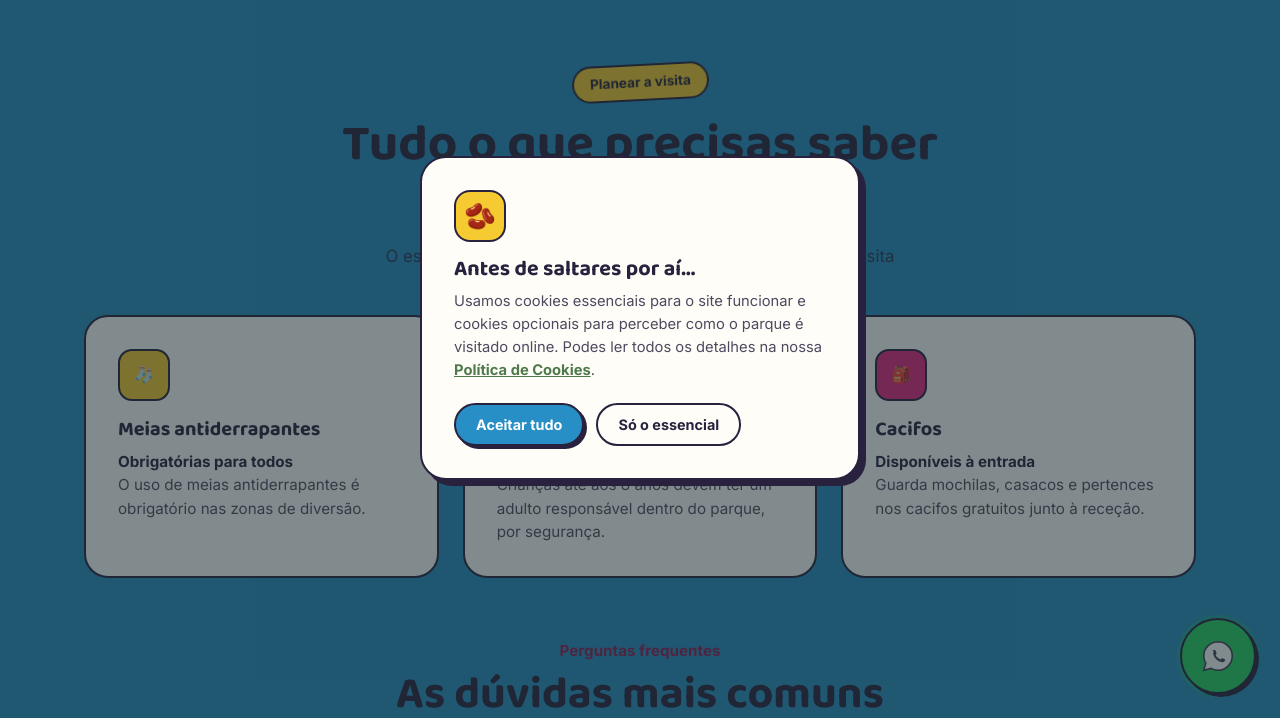
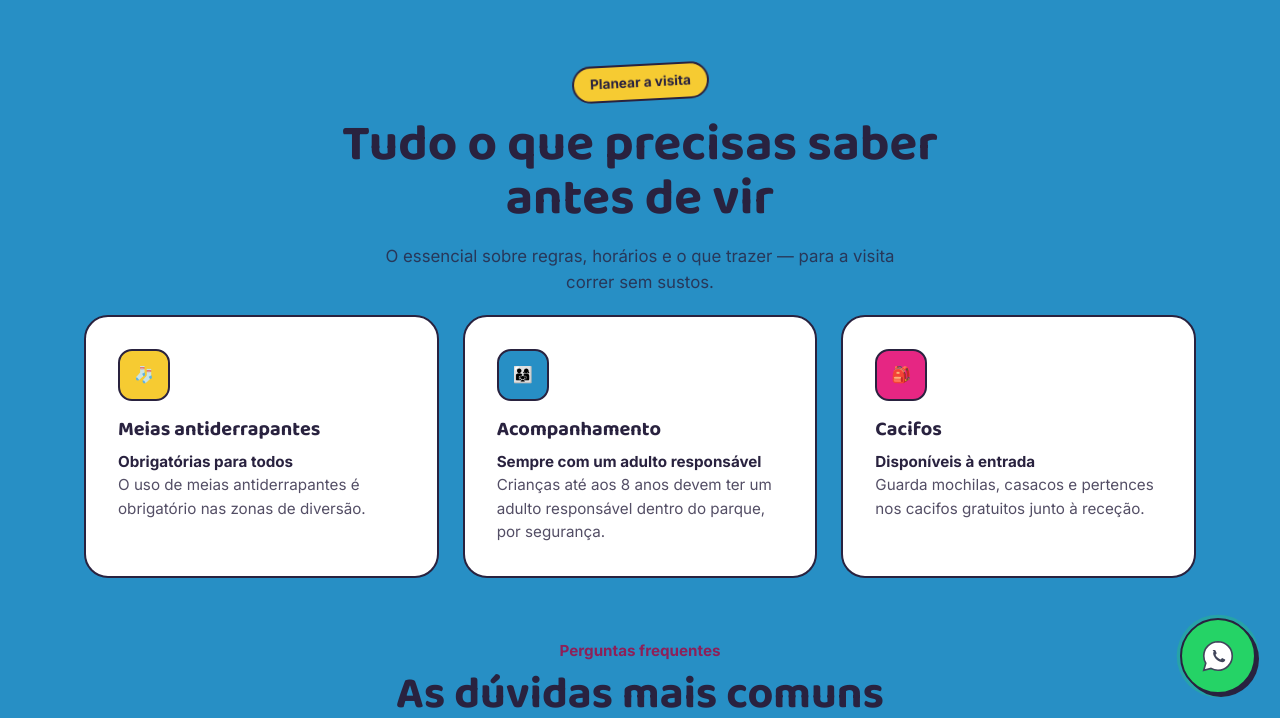
Before and after one commit to bertonimus/zuppy-fun-park, a plain HTML site: page visita.html in a window 1280 px wide. Shown: the part 82-800 px from the top of the page. Drawn offline with Linux system fonts and the light colour scheme.

Commit message:
remove: retirar avisos, scripts e ligações de cookies

```diff
--- a/visita.html
+++ b/visita.html
@@ -492,14 +492,14 @@ footer .logo-img{height:38px;}
 .eyebrow-free{animation:popIn .55s cubic-bezier(.34,1.56,.64,1) both;}
 @keyframes popIn{from{opacity:0;transform:scale(.65) rotate(-3deg);}to{opacity:1;transform:scale(1) rotate(-3deg);}}
 
-.btn-primary, .btn-secondary, .nav-cta, .submit-btn, .cookie-accept, .filter-btn, .act-card, .value-card, .testi-card, .visit-card, .pkg-card{
+.btn-primary, .btn-secondary, .nav-cta, .submit-btn, .filter-btn, .act-card, .value-card, .testi-card, .visit-card, .pkg-card{
   transition:transform .25s cubic-bezier(.34,1.56,.64,1), box-shadow .25s ease, background .2s ease;
 }
-.btn-primary:hover, .nav-cta:hover, .cookie-accept:hover, .submit-btn:hover{
+.btn-primary:hover, .nav-cta:hover:hover, .submit-btn:hover{
   transform:translate(-3px,-4px) rotate(-1.5deg);
   box-shadow:7px 8px 0 var(--ink);
 }
-.btn-primary:active, .nav-cta:active, .cookie-accept:active, .submit-btn:active{
+.btn-primary:active, .nav-cta:active:active, .submit-btn:active{
   transform:translate(0,0) rotate(0);box-shadow:2px 2px 0 var(--ink);
 }
 .btn-secondary:hover{transform:translateY(-3px) rotate(1deg);}
@@ -681,7 +681,6 @@ footer .footer-col h4{color:var(--purple-dark);}
       </div>
       <div class="footer-col">
         <h4>Legal</h4>
-        <a href="cookies.html">Política de Cookies</a>
         <a href="privacidade.html">Política de Privacidade</a>
         <a href="termos.html">Termos e Condições</a>
       </div>
@@ -717,60 +716,6 @@ footer .footer-col h4{color:var(--purple-dark);}
 <a href="https://wa.me/351969258511?text=Ol%C3%A1%2C%20queria%20saber%20mais%20sobre%20o%20Zuppy%20Fun%20Park!" target="_blank" rel="noopener" class="wa-float" aria-label="Fala connosco no WhatsApp">
   <svg viewBox="0 0 32 32" fill="none"><path d="M16 4C9.4 4 4 9.4 4 16c0 2.2.6 4.3 1.7 6.1L4 28l6.1-1.6C11.8 27.4 13.9 28 16 28c6.6 0 12-5.4 12-12S22.6 4 16 4Z" fill="white"/><path d="M16 4C9.4 4 4 9.4 4 16c0 2.2.6 4.3 1.7 6.1L4 28l6.1-1.6C11.8 27.4 13.9 28 16 28c6.6 0 12-5.4 12-12S22.6 4 16 4Z" stroke="#41465B" stroke-width="1.4"/><path d="M11.5 11.5c.3-.6.9-.6 1.3-.6h.5c.3 0 .5.1.7.6l.8 1.9c.1.3 0 .5-.1.7l-.6.7c-.1.1-.1.3 0 .5.4.8 1 1.6 1.8 2.2.7.6 1.4 1 2.1 1.3.2.1.3.1.5-.1l.7-.8c.2-.2.4-.2.6-.1l1.8.9c.3.2.5.3.5.6 0 1-1.3 1.9-2.2 1.9-1.7 0-3.6-.8-5-2.1-1.5-1.3-2.5-3-2.9-4.6-.2-.9.2-1.8.5-2.4Z" fill="#41465B"/></svg>
 </a>
-
-<style>
-.cookie-overlay{
-  position:fixed;inset:0;background:rgba(27,42,47,0.55);
-  display:none;align-items:center;justify-content:center;z-index:200;padding:20px;
-}
-.cookie-overlay.show{display:flex;}
-.cookie-card{
-  background:var(--cream);border:2px solid var(--ink);border-radius:26px;
-  max-width:440px;width:100%;padding:32px;box-shadow:6px 6px 0 var(--ink);
-  text-align:left;position:relative;
-}
-.cookie-card .cookie-icon{
-  width:52px;height:52px;border-radius:16px;background:var(--yellow);
-  border:2px solid var(--ink);display:flex;align-items:center;justify-content:center;
-  font-size:1.6rem;margin-bottom:16px;
-}
-.cookie-card h3{font-family:'Baloo 2',sans-serif;font-size:1.35rem;margin:0 0 10px;}
-.cookie-card p{font-size:0.92rem;opacity:0.82;margin:0 0 22px;line-height:1.55;}
-.cookie-card p a{color:var(--teal-dark);font-weight:700;text-decoration:underline;}
-.cookie-actions{display:flex;gap:12px;flex-wrap:wrap;}
-.cookie-actions button{
-  font-family:'Inter',sans-serif;font-weight:700;font-size:0.9rem;
-  border:2px solid var(--ink);border-radius:100px;padding:11px 20px;cursor:pointer;
-}
-.cookie-accept{background:var(--blue);color:var(--white);box-shadow:3px 3px 0 var(--ink);transition:transform .15s ease;}
-.cookie-accept:hover{transform:translate(-2px,-2px);}
-.cookie-reject{background:transparent;color:var(--ink);}
-.cookie-reject:hover{background:var(--cream-2);}
-</style>
-<div class="cookie-overlay" id="cookieOverlay">
-  <div class="cookie-card">
-    <div class="cookie-icon">🫘</div>
-    <h3>Antes de saltares por aí...</h3>
-    <p>Usamos cookies essenciais para o site funcionar e cookies opcionais para perceber como o parque é visitado online. Podes ler todos os detalhes na nossa <a href="cookies.html">Política de Cookies</a>.</p>
-    <div class="cookie-actions">
-      <button class="cookie-accept" id="cookieAccept">Aceitar tudo</button>
-      <button class="cookie-reject" id="cookieReject">Só o essencial</button>
-    </div>
-  </div>
-</div>
-<script>
-(function(){
-  var overlay = document.getElementById('cookieOverlay');
-  var stored = localStorage.getItem('zuppyCookieConsent');
-  if(!stored){ overlay.classList.add('show'); }
-  function close(choice){
-    localStorage.setItem('zuppyCookieConsent', choice);
-    overlay.classList.remove('show');
-  }
-  document.getElementById('cookieAccept').addEventListener('click', function(){ close('accepted'); });
-  document.getElementById('cookieReject').addEventListener('click', function(){ close('rejected'); });
-})();
-</script>
 <script>
 (function(){
   var targets = document.querySelectorAll(
```
